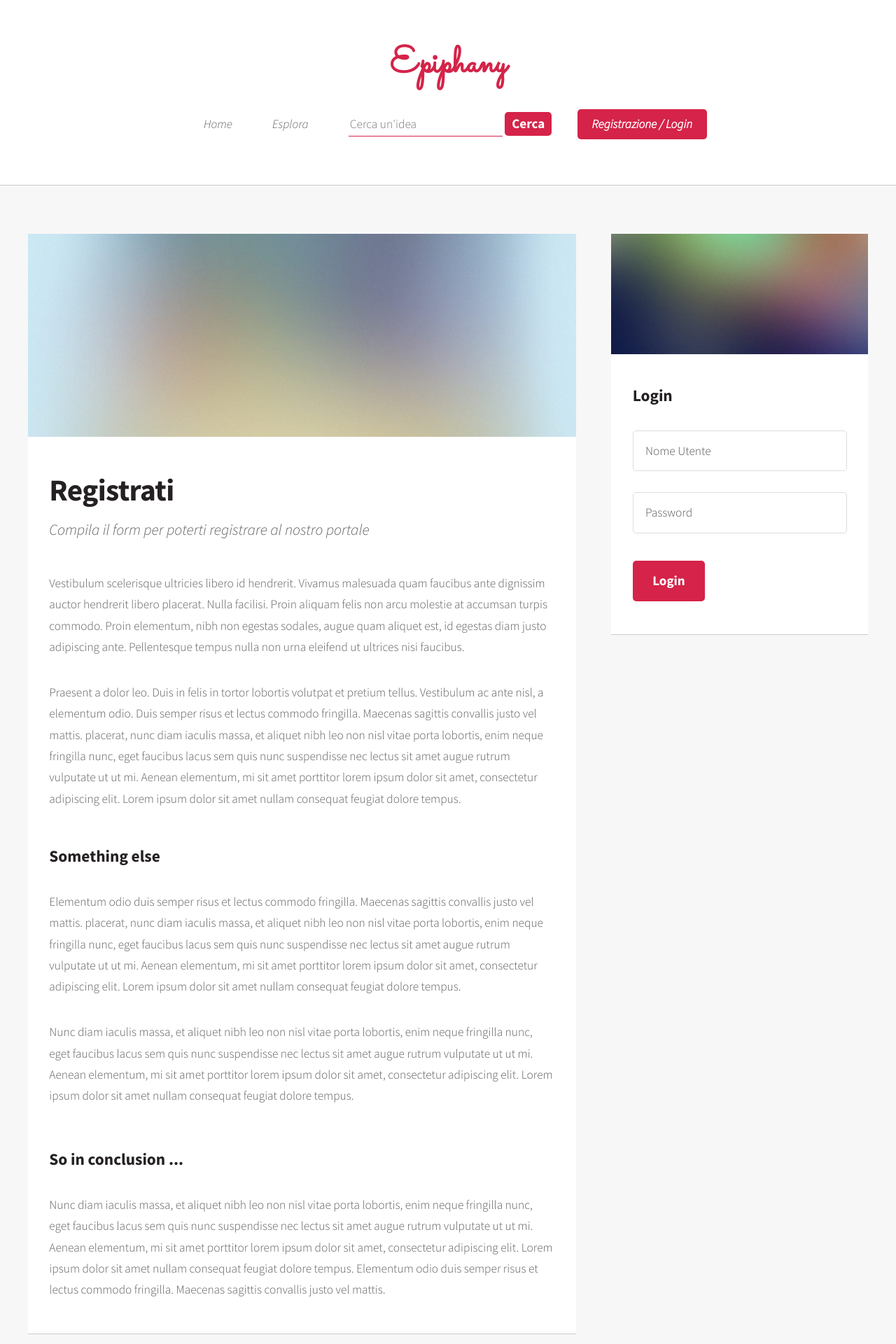
After one commit to LucaCastellaro/Epiphany, a PHP site: page /reg-loginform.php in a window 1280 px wide. The commit adds this page. Shown: the top 1920 px of the page at 70% size. Run offline with PHP 8.4, Linux system fonts and the light colour scheme.

Commit message:
v150415.2035
ho tolto il footer e l'ho messo in una pagina a parte cosi va modificato
in un solo posto.
ho creato la pagina per la registrazione e il login, ma non l'ho
completata

```diff
--- /dev/null
+++ b/footer.php
@@ -0,0 +1,133 @@
+<div id="footer-wrapper">
+				<section id="footer" class="container">
+					<div class="row">
+						<div class="8u">
+							<section>
+								<header>
+									<h2>Blandit nisl adipiscing</h2>
+								</header>
+								<ul class="dates">
+									<li>
+										<span class="date">Jan <strong>27</strong></span>
+										<h3><a href="#">Lorem dolor sit amet veroeros</a></h3>
+										<p>Ipsum dolor sit amet veroeros consequat blandit ipsum phasellus lorem consequat etiam.</p>
+									</li>
+									<li>
+										<span class="date">Jan <strong>23</strong></span>
+										<h3><a href="#">Ipsum sed blandit nisl consequat</a></h3>
+										<p>Blandit phasellus lorem ipsum dolor tempor sapien tortor hendrerit adipiscing feugiat lorem.</p>
+									</li>
+									<li>
+										<span class="date">Jan <strong>15</strong></span>
+										<h3><a href="#">Magna tempus lorem feugiat</a></h3>
+										<p>Dolore consequat sed phasellus lorem sed etiam nullam dolor etiam sed amet sit consequat.</p>
+									</li>
+									<li>
+										<span class="date">Jan <strong>12</strong></span>
+										<h3><a href="#">Dolore tempus ipsum feugiat nulla</a></h3>
+										<p>Feugiat lorem dolor sed nullam tempus lorem ipsum dolor sit amet nullam consequat.</p>
+									</li>
+									<li>
+										<span class="date">Jan <strong>10</strong></span>
+										<h3><a href="#">Blandit tempus aliquam?</a></h3>
+										<p>Feugiat sed tempus blandit tempus adipiscing nisl lorem ipsum dolor sit amet dolore.</p>
+									</li>
+								</ul>
+							</section>
+						</div>
+						<div class="4u">
+							<section>
+								<header>
+									<h2>Informazioni</h2>
+								</header>
+								<a href="#" class="image featured"><img src="images/pic10.jpg" alt="" /></a>
+								<p>
+									<p>Questo &egrave; <strong>Epiphany</strong>.</p>
+									<p>Hai una nuova idea innovativa ma non sai come realizzarla?<br>Inseriscila nel nostro database e aspetta che qualcun altro ti aiuti!</p>
+									<p>Hai delle grandi abilit&agrave; ma al momento non sai come usarle?<br>Cerca un'idea e aiuta qualcuno a risolvere un problema!</p>
+								</p>
+								<footer>
+									<a href="" class="button">Leggi altro su Epiphany</a>
+								</footer>
+							</section>
+						</div>
+					</div>
+					<div class="row">
+						<div class="4u">
+							<section>
+								<header>
+									<h2>Tempus consequat</h2>
+								</header>
+								<ul class="divided">
+									<li><a href="#">Lorem ipsum dolor sit amet sit veroeros</a></li>
+									<li><a href="#">Sed et blandit consequat sed tlorem blandit</a></li>
+									<li><a href="#">Adipiscing feugiat phasellus sed tempus</a></li>
+									<li><a href="#">Hendrerit tortor vitae mattis tempor sapien</a></li>
+									<li><a href="#">Sem feugiat sapien id suscipit magna felis nec</a></li>
+									<li><a href="#">Elit class aptent taciti sociosqu ad litora</a></li>
+								</ul>
+							</section>
+						</div>
+						<div class="4u">
+							<section>
+								<header>
+									<h2>Ipsum et phasellus</h2>
+								</header>
+								<ul class="divided">
+									<li><a href="#">Lorem ipsum dolor sit amet sit veroeros</a></li>
+									<li><a href="#">Sed et blandit consequat sed tlorem blandit</a></li>
+									<li><a href="#">Adipiscing feugiat phasellus sed tempus</a></li>
+									<li><a href="#">Hendrerit tortor vitae mattis tempor sapien</a></li>
+									<li><a href="#">Sem feugiat sapien id suscipit magna felis nec</a></li>
+									<li><a href="#">Elit class aptent taciti sociosqu ad litora</a></li>
+								</ul>
+							</section>
+						</div>
+						<div class="4u">
+							<section>
+								<header>
+									<h2>Vitae tempor lorem</h2>
+								</header>
+								<ul class="social">
+									<li><a class="icon fa-facebook" href="#"><span class="label">Facebook</span></a></li>
+									<li><a class="icon fa-twitter" href="#"><span class="label">Twitter</span></a></li>
+									<li><a class="icon fa-dribbble" href="#"><span class="label">Dribbble</span></a></li>
+									<li><a class="icon fa-linkedin" href="#"><span class="label">LinkedIn</span></a></li>
+									<li><a class="icon fa-google-plus" href="#"><span class="label">Google+</span></a></li>
+								</ul>
+								<ul class="contact">
+									<li>
+										<h3>Mail</h3>
+										<p>
+                                                                                    <input type="text" name="contact-mail" id="contact-mail" placeholder="Mail">
+										</p>
+									</li>
+									<li>
+										<h3>Nome</h3>
+										<p><input type="text" name="contact-name" id="contact-name" placeholder="Nome"></p>
+									</li>
+									<li>
+										<h3>Messaggio</h3>
+                                                                                <p><textarea name="contact-msg" id="contact-msg" rows="6"></textarea></p>
+									</li>
+                                                                        <li>
+                                                                            <p><input type="button" name="bt_contact" id="bt_contact" value="Invia"></p>
+									</li>
+								</ul>
+							</section>
+						</div>
+					</div>
+					<div class="row">
+						<div class="12u">
+
+							<!-- Copyright -->
+								<div id="copyright">
+									<ul class="links">
+										<li>&copy; 2015 - Epiphany. All rights reserved.</li><li>Powered by <a href="lucacastellaro.altervista.org">Luca Castellaro</a>, <a href="#">Matteo Bosi</a></li>
+									</ul>
+								</div>
+
+						</div>
+					</div>
+				</section>
+			</div>
--- /dev/null
+++ b/reg-loginform.php
@@ -0,0 +1,175 @@
+<!DOCTYPE HTML>
+<!--
+	Dopetrope by HTML5 UP
+	html5up.net | @n33co
+	Free for personal and commercial use under the CCA 3.0 license (html5up.net/license)
+-->
+<html>
+	<head>
+		<title>Epiphany</title>
+		<meta http-equiv="content-type" content="text/html; charset=utf-8" />
+        <link href='http://fonts.googleapis.com/css?family=Sacramento' rel='stylesheet' type='text/css'> <!--Font per il logo Epiphany-->
+		<meta name="description" content="" />
+		<meta name="keywords" content="" />
+		<!--[if lte IE 8]><script src="css/ie/html5shiv.js"></script><![endif]-->
+		<script src="js/jquery.min.js"></script>
+		<script src="js/jquery.dropotron.min.js"></script>
+		<script src="js/skel.min.js"></script>
+		<script src="js/skel-layers.min.js"></script>
+		<script src="js/init.js"></script>
+		<noscript>
+			<link rel="stylesheet" href="css/skel.css" />
+			<link rel="stylesheet" href="css/style.css" />
+			<link rel="stylesheet" href="css/style-desktop.css" />
+		</noscript>
+		<!--[if lte IE 8]><link rel="stylesheet" href="css/ie/v8.css" /><![endif]-->
+	</head>
+	<body class="homepage">
+
+		<!-- Header -->
+			<div id="header-wrapper">
+				<div id="header">
+
+					<!-- Logo -->
+						<h1><a href="">Epiphany</a></h1>
+
+					<!-- Nav -->
+						<nav id="nav">
+							<ul>
+								<li><a href="index.php">Home</a></li>
+<!--								<li>
+									<a href="">Categorie</a>
+									<ul>
+										<li><a href="#">Lorem ipsum dolor</a></li>
+										<li><a href="#">Magna phasellus</a></li>
+										<li><a href="#">Etiam dolore nisl</a></li>
+										<li>
+											<a href="">Phasellus consequat</a>
+											<ul>
+												<li><a href="#">Magna phasellus</a></li>
+												<li><a href="#">Etiam dolore nisl</a></li>
+												<li><a href="#">Veroeros feugiat</a></li>
+												<li><a href="#">Nisl sed aliquam</a></li>
+												<li><a href="#">Dolore adipiscing</a></li>
+											</ul>
+										</li>
+										<li><a href="#">Veroeros feugiat</a></li>
+									</ul>
+								</li>
+-->								<li><a href="left-sidebar.html">Esplora</a></li>
+<li id="li-cerca"><a href=""><input type="text" name="cerca" id="cerca" placeholder="Cerca un'idea"> <input type="button" name="bt_cerca" id="bt_cerca" value="Cerca"></a></li>
+<!--                                                      		<li><a href="right-sidebar.html">Crea</a></li>
+
+                            				COMMENTO IMPORTANTE: il pulsante "crea" pulsante facciamolo "vedere" solo se è già stato fatto il login (:
+
+-->                                                      	<li class="current"><a href="">Registrazione / Login</a></li>
+
+							</ul>
+						</nav>
+				</div>
+			</div>
+
+		<!-- Main -->
+			<div id="main-wrapper">
+				<div class="container">
+					<div class="row">
+						<div class="8u">
+
+							<!-- Content -->
+								<article class="box post">
+									<a href="#" class="image featured"><img src="images/pic01.jpg" alt="" /></a>
+									<header>
+										<h2>Registrati</h2>
+										<p>Compila il form per poterti registrare al nostro portale</p>
+									</header>
+									<p>
+										Vestibulum scelerisque ultricies libero id hendrerit. Vivamus malesuada quam faucibus ante dignissim auctor
+										hendrerit libero placerat. Nulla facilisi. Proin aliquam felis non arcu molestie at accumsan turpis commodo.
+										Proin elementum, nibh non egestas sodales, augue quam aliquet est, id egestas diam justo adipiscing ante.
+										Pellentesque tempus nulla non urna eleifend ut ultrices nisi faucibus.
+									</p>
+									<p>
+										Praesent a dolor leo. Duis in felis in tortor lobortis volutpat et pretium tellus. Vestibulum ac ante nisl,
+										a elementum odio. Duis semper risus et lectus commodo fringilla. Maecenas sagittis convallis justo vel mattis.
+										placerat, nunc diam iaculis massa, et aliquet nibh leo non nisl vitae porta lobortis, enim neque fringilla nunc,
+										eget faucibus lacus sem quis nunc suspendisse nec lectus sit amet augue rutrum vulputate ut ut mi. Aenean
+										elementum, mi sit amet porttitor lorem ipsum dolor sit amet, consectetur adipiscing elit. Lorem ipsum dolor
+										sit amet nullam consequat feugiat dolore tempus.
+									</p>
+									<section>
+										<header>
+											<h3>Something else</h3>
+										</header>
+										<p>
+											Elementum odio duis semper risus et lectus commodo fringilla. Maecenas sagittis convallis justo vel mattis.
+											placerat, nunc diam iaculis massa, et aliquet nibh leo non nisl vitae porta lobortis, enim neque fringilla nunc,
+											eget faucibus lacus sem quis nunc suspendisse nec lectus sit amet augue rutrum vulputate ut ut mi. Aenean
+											elementum, mi sit amet porttitor lorem ipsum dolor sit amet, consectetur adipiscing elit. Lorem ipsum dolor
+											sit amet nullam consequat feugiat dolore tempus.
+										</p>
+										<p>
+											Nunc diam iaculis massa, et aliquet nibh leo non nisl vitae porta lobortis, enim neque fringilla nunc,
+											eget faucibus lacus sem quis nunc suspendisse nec lectus sit amet augue rutrum vulputate ut ut mi. Aenean
+											elementum, mi sit amet porttitor lorem ipsum dolor sit amet, consectetur adipiscing elit. Lorem ipsum dolor
+											sit amet nullam consequat feugiat dolore tempus.
+										</p>
+									</section>
+									<section>
+										<header>
+											<h3>So in conclusion ...</h3>
+										</header>
+										<p>
+											Nunc diam iaculis massa, et aliquet nibh leo non nisl vitae porta lobortis, enim neque fringilla nunc,
+											eget faucibus lacus sem quis nunc suspendisse nec lectus sit amet augue rutrum vulputate ut ut mi. Aenean
+											elementum, mi sit amet porttitor lorem ipsum dolor sit amet, consectetur adipiscing elit. Lorem ipsum dolor
+											sit amet nullam consequat feugiat dolore tempus. Elementum odio duis semper risus et lectus commodo fringilla.
+											Maecenas sagittis convallis justo vel mattis.
+										</p>
+									</section>
+								</article>
+
+						</div>
+						<div class="4u">
+
+							<!-- Sidebar -->
+								<section class="box">
+									<a href="#" class="image featured"><img src="images/pic09.jpg" alt="" /></a>
+									<header>
+										<h3>Login</h3>
+									</header>
+									<p>
+                                    	<form name="form-login" id="form_login" method="post" action="">
+	                                    	<input type="text" name="user_login" id="user_login" placeholder="Nome Utente"><br>
+	                                    	<input type="password" name="password_login" id="password_login" placeholder="Password">
+                                    </p>
+									<footer>
+	                                        <input type="button" name="conferma_login" id="conferma_login" value="Login">
+                                        </form>
+
+									</footer>
+								</section>
+								<!--<section class="box">
+									<header>
+										<h3>Feugiat consequat</h3>
+									</header>
+									<p>Veroeros sed amet blandit consequat veroeros lorem blandit adipiscing et feugiat sed lorem consequat feugiat lorem dolore.</p>
+									<ul class="divided">
+										<li><a href="#">Sed et blandit consequat sed</a></li>
+										<li><a href="#">Hendrerit tortor vitae sapien dolore</a></li>
+										<li><a href="#">Sapien id suscipit magna sed felis</a></li>
+										<li><a href="#">Aptent taciti sociosqu ad litora</a></li>
+									</ul>
+									<footer>
+										<a href="#" class="button alt">Ipsum consequat</a>
+									</footer>
+								</section>-->
+
+						</div>
+					</div>
+				</div>
+			</div>
+
+		<!-- Footer -->
+			<?php include("footer.php");?>
+	</body>
+</html>
```
Also changed, not shown: index.php (+2 -134 lines).
